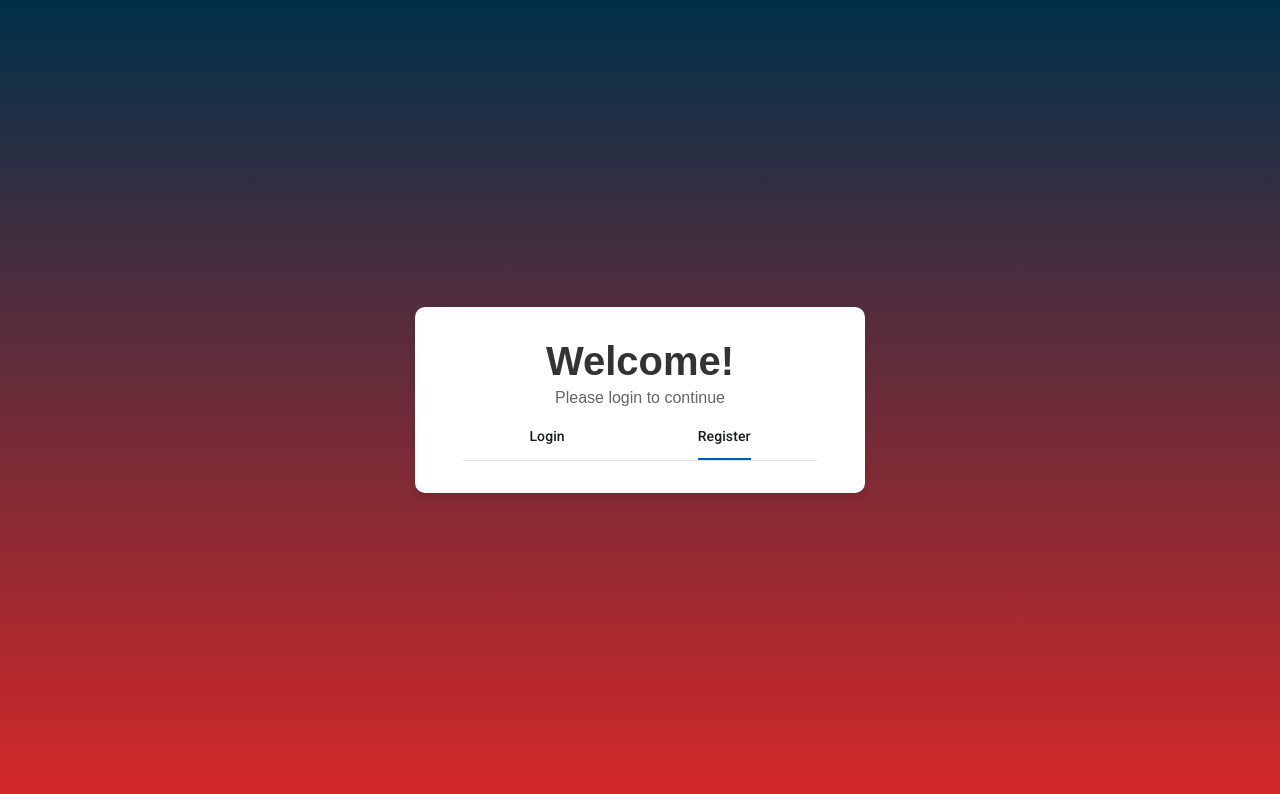
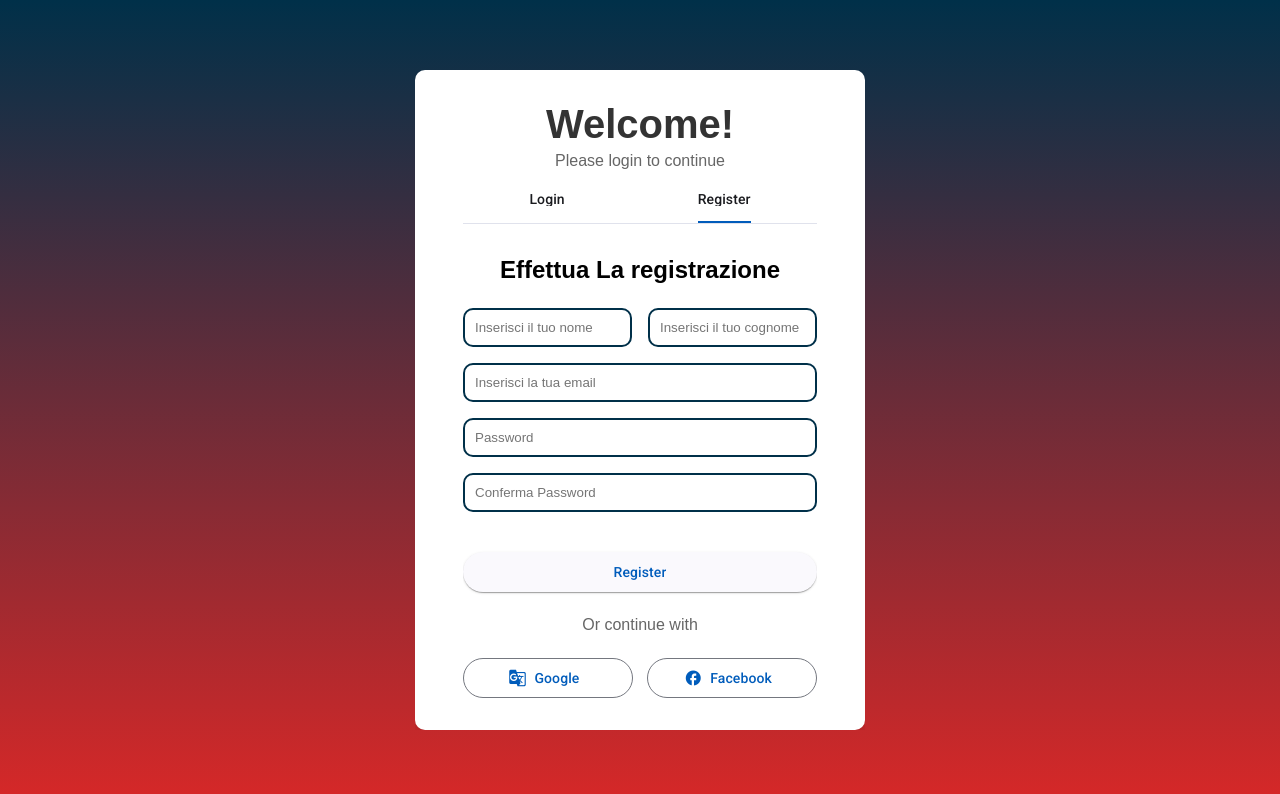
Before and after one commit to MirkoCherchi/Wecanrace, an Angular app in the folder wecanrace/: page / in a window 1280 px wide. Both pictures are taken after a click on the tab "Register". Shown: the top 794 px of the page. Built offline with nearby package versions, Linux system fonts and the light colour scheme; no server answers.

Commit message:
feat: register base

```diff
--- a/wecanrace/src/app/components/login/login.component.html
+++ b/wecanrace/src/app/components/login/login.component.html
@@ -1,3 +1,4 @@
+<h2>Effettua il Login</h2>
 <form (ngSubmit)="onSubmit()" class="form" [formGroup]="loginForm">
     <div class="input-group">
         <input matInput type="text" name="email" formControlName="email" id="email-form" required
--- a/wecanrace/src/app/components/register/register.component.html
+++ b/wecanrace/src/app/components/register/register.component.html
@@ -1,14 +1,19 @@
-<!-- <form class="form">
+<h2>Effettua La registrazione</h2>
+<form (ngSubmit)="onSubmit()" class="form" [formGroup]="registerForm">
     <div class="input-group">
-        <input matInput type="email" name="email" id="email-form" required placeholder="Email Address" />
-        <input matInput type="password" name="password" id="password-form" required placeholder="Password" />
+        <div class="flex-input"><input matInput type="text" formControlName="name" placeholder="Inserisci il tuo nome">
+            <input matInput type="text" formControlName="lastname" placeholder="Inserisci il tuo cognome">
+        </div>
+        <input matInput type="email" formControlName="email" placeholder="Inserisci la tua email">
+
+        <input matInput type="text" name="password" formControlName="password" id="password-form" required
+            placeholder="Password" />
+        <input matInput type="text" name="repassword" formControlName="repassword" id="password-form" required
+            placeholder="Conferma Password" />
 
     </div>
-    <button mat-raised-button class="sign-in-button">Register</button>
 
-    <p class="sign-up-text">
-        Don't have an account? <a routerLink="/register">Register</a>
-    </p>
+    <button type="submit" mat-raised-button class="sign-in-button">Register</button>
 
     <p class="or-text">Or continue with</p>
 
@@ -20,5 +25,4 @@
             <mat-icon>facebook</mat-icon> Facebook
         </button>
     </div>
-
-</form> -->
+</form>
--- a/wecanrace/src/app/components/register/register.component.ts
+++ b/wecanrace/src/app/components/register/register.component.ts
@@ -1,14 +1,60 @@
 import { Component } from '@angular/core';
+import { AbstractControl, FormControl, FormGroup, ReactiveFormsModule, ValidatorFn, Validators } from '@angular/forms';
 import { MatButtonModule } from '@angular/material/button';
 import { MatIconModule } from '@angular/material/icon';
-
+import { MatInputModule } from '@angular/material/input';
+import { MatFormFieldModule } from '@angular/material/form-field';
+import { MatSnackBar } from '@angular/material/snack-bar';
+import { HttpErrorResponse } from '@angular/common/http';
+import { HttpRequestService } from '../../service/http-request.service';
+import { CommonModule } from '@angular/common';
 
 @Component({
   selector: 'app-register',
-  imports: [MatIconModule, MatButtonModule],
+  standalone: true,
+  imports: [
+    CommonModule,
+    ReactiveFormsModule,
+    MatButtonModule,
+    MatIconModule,
+    MatInputModule,
+    MatFormFieldModule
+  ],
   templateUrl: './register.component.html',
-  styleUrl: './register.component.scss'
+  styleUrl: './register.component.scss',
 })
 export class RegisterComponent {
+  // Definizione del FormGroup per il form di registrazione
+  registerForm = new FormGroup({
+    name: new FormControl('', [Validators.required, Validators.minLength(2)]),
+    lastname: new FormControl('', [Validators.required, Validators.minLength(2)]),
+    email: new FormControl('', [Validators.required, Validators.email]),
+    password: new FormControl('', [Validators.required, Validators.minLength(6)]),
+    repassword: new FormControl('', [Validators.required, Validators.minLength(6)]),
+  });
 
+  constructor(private httpRequest: HttpRequestService) {}
+
+
+  onSubmit() {
+    const formData = this.registerForm.value;
+
+    // Controlla che le password combacino
+    if (formData.password !== formData.repassword) {
+      console.error('Le password non coincidono!');
+      return;
+    }
+
+    console.log('Dati di registrazione:', formData);
+
+
+    this.httpRequest.postRegister(formData).subscribe(
+      (response) => {
+        console.log('Registrazione avvenuta con successo:', response);
+      },
+      (error) => {
+        console.error('Errore nella registrazione:', error);
+      }
+    );
+  }
 }
--- a/wecanrace/src/app/service/http-request.service.ts
+++ b/wecanrace/src/app/service/http-request.service.ts
@@ -1,11 +1,13 @@
 import { HttpClient, HttpHeaders } from "@angular/common/http";
-import { inject, Injectable } from "@angular/core";
+import { Injectable } from "@angular/core";
 import { environment } from "../../environment/environment";
 
 @Injectable({
   providedIn: 'root'
 })
 export class HttpRequestService {
+  constructor(private http: HttpClient) {}
+
   private options = {
     headers: new HttpHeaders({
       "Content-Type": "application/json",
@@ -13,12 +15,11 @@ export class HttpRequestService {
     }),
   };
 
-  constructor(http: HttpClient) {}
-
-  http: HttpClient = inject(HttpClient);
-
   postLogin(json: any) {
-    return this.http.post<any>(`${environment.apiUrl}/login`, json, this.options);
+    return this.http.post(`${environment.apiUrl}/login`, json, this.options);
   }
 
+  postRegister(json: any) {
+    return this.http.post(`${environment.apiUrl}/register`, json, this.options);
+  }
 }
--- a/wecanrace/src/styles.scss
+++ b/wecanrace/src/styles.scss
@@ -9,6 +9,7 @@ body {
     margin: 0;
     padding: 0;
     box-sizing: border-box;
+    overflow: hidden;
 }
 
 body {
@@ -19,6 +20,7 @@ body {
     align-items: center;
     height: 100vh;
     margin: 0;
+
 }
 
 .form-card {
@@ -33,6 +35,10 @@ body {
 h1 {
     font-size: 2.5rem;
     color: #333;
+}
+
+h2 {
+    margin-top: 2rem;
 }
 
 p {
@@ -90,3 +96,9 @@ p {
     font-size: 0.9rem;
     width: 48%;
 }
+
+.flex-input {
+    display: flex;
+    justify-content: space-between;
+    gap: 1rem;
+}
```
